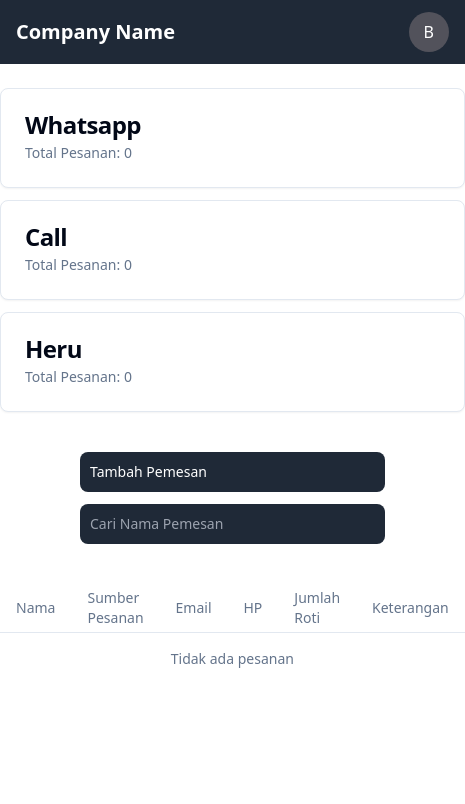
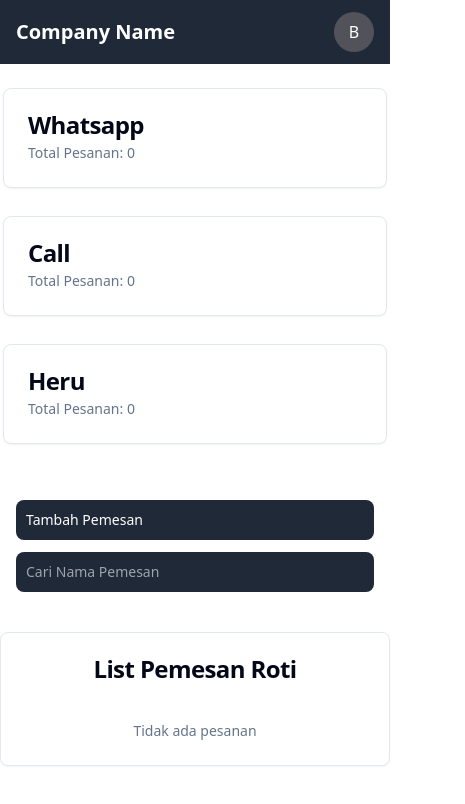
Before and after one commit to herbayulet/Jendela-Assesment, a React (Vite) app: page / in a window 390 px wide. Shown: the top 804 px of the page, 465 px wide, since content can reach past the window. Built offline with nearby package versions, Linux system fonts and the light colour scheme; sample sign-in values are in the browser's storage.

Commit message:
make it responsive

```diff
--- a/src/components/CardPesanan.tsx
+++ b/src/components/CardPesanan.tsx
@@ -22,7 +22,7 @@ const CardPesanan: React.FC<CardPesananProps> = ({ orders }) => {
     <>
       {groupedOrders.length > 0 ? (
         groupedOrders.map((data) => (
-          <div>
+          <div className="w-full sm:w-44  max-w-sm mx-auto mb-4">
             <Card key={data.nama}>
               <CardHeader>
                 <CardTitle>{data?.sumber}</CardTitle>
@@ -33,24 +33,30 @@ const CardPesanan: React.FC<CardPesananProps> = ({ orders }) => {
         ))
       ) : (
         <>
+          <div className="w-full max-w-sm mx-auto mb-4">
             <Card>
               <CardHeader>
                 <CardTitle>Whatsapp</CardTitle>
                 <CardDescription>Total Pesanan: 0</CardDescription>
               </CardHeader>
             </Card>
+          </div>
+          <div className="w-full max-w-sm mx-auto mb-4">
             <Card>
               <CardHeader>
                 <CardTitle>Call</CardTitle>
                 <CardDescription>Total Pesanan: 0</CardDescription>
               </CardHeader>
             </Card>
+          </div>
+          <div className="w-full max-w-sm mx-auto mb-4">
             <Card>
               <CardHeader>
                 <CardTitle>Heru</CardTitle>
                 <CardDescription>Total Pesanan: 0</CardDescription>
               </CardHeader>
             </Card>
+          </div>
         </>
       )}
     </>
--- a/src/components/FormModal.tsx
+++ b/src/components/FormModal.tsx
@@ -29,7 +29,7 @@ const FormModal: React.FC<FormModalProps> = ({ addOrder, onClose }) => {
   return (
     <div className="flex items-center justify-center">
       <div className="bg-slate-200 p-8 rounded-lg shadow-lg w-96">
-        <h2 className="text-2xl mb-4">Login Order Roti</h2>
+        <h2 className="text-2xl mb-4">Form Order Roti</h2>
         {error && <p className="text-red-500 mb-4">{error}</p>}
         <form onSubmit={handleSubmit(onSubmit)}>
           <div className="mb-4">
--- a/src/components/InputSelect.tsx
+++ b/src/components/InputSelect.tsx
@@ -26,7 +26,7 @@ const InputSelect: React.FC<InputSelectProps> = ({
     setIsDialogOpen(false);
   };
   return (
-    <div className="mx-20 py-10">
+    <div className="container mx-auto px-4 py-10">
       <div className="flex sm:flex-row sm:justify-between flex-col gap-3">
         <Dialog open={isDialogOpen} onOpenChange={setIsDialogOpen}>
           <div
--- a/src/components/Navbar.tsx
+++ b/src/components/Navbar.tsx
@@ -11,12 +11,23 @@ import { useNavigate } from "react-router-dom";
 
 const Navbar = () => {
   const isMobile = useMediaQuery({ maxWidth: 768 });
+  const isVerySmall = useMediaQuery({ maxWidth: 320 });
   const router = useNavigate();
 
   return (
-    <div className="h-16 bg-gray-800 text-white flex flex-row justify-between items-center px-4">
-      <p className="text-xl font-bold">Company Name</p>
-      <div className="w-10 h-10 flex items-center justify-center rounded-full bg-zinc-600">
+    <div
+      className={`h-16 bg-gray-800 text-white flex flex-row justify-between items-center px-4 ${
+        isVerySmall ? "w-full" : ""
+      }`}
+    >
+      <p className={`text-xl font-bold ${isVerySmall ? "text-center" : ""}`}>
+        Company Name
+      </p>
+      <div
+        className={`w-10 h-10 flex items-center justify-center rounded-full bg-zinc-600 ${
+          isVerySmall ? "mx-auto" : ""
+        }`}
+      >
         {isMobile ? (
           <DropdownMenu>
             <DropdownMenuTrigger>B</DropdownMenuTrigger>
--- a/src/components/Sidebar.tsx
+++ b/src/components/Sidebar.tsx
@@ -5,7 +5,7 @@ import { useNavigate } from "react-router-dom";
 const Sidebar = () => {
   const router = useNavigate();
   return (
-    <div className="w-60 bg-gray-100 hidden flex-col justify-between h-screen sm:flex">
+    <div className="w-60 bg-gray-100 hidden flex-col justify-between h-screen md:flex lg:flex">
       <div className="p-4">
         <a href="/home" className="block py-2 text-lg font-semibold">
           Home
--- a/src/components/TablePemesan.tsx
+++ b/src/components/TablePemesan.tsx
@@ -1,4 +1,72 @@
+// import { Order } from "@/interface/Oder";
+// import {
+//   Table,
+//   TableBody,
+//   TableCaption,
+//   TableCell,
+//   TableHead,
+//   TableHeader,
+//   TableRow,
+// } from "./ui/table";
+
+// interface TablePemesanProps {
+//   orders: Order[];
+// }
+
+// const TablePemesan: React.FC<TablePemesanProps> = ({ orders }) => {
+//   return (
+//     <Table className="w-full table-auto">
+//       {orders.length > 0 ? (
+//         <TableCaption>List Pemesan Roti</TableCaption>
+//       ) : (
+//         <TableCaption>Tidak ada pesanan</TableCaption>
+//       )}
+//       <TableHeader>
+//         <TableRow>
+//           <TableHead className="w-[100px] text-sm">Nama</TableHead>
+//           <TableHead className="text-sm">Sumber Pesanan</TableHead>
+//           <TableHead className="text-sm">Email</TableHead>
+//           <TableHead className="text-sm whitespace-nowrap">HP</TableHead>
+//           <TableHead className="text-sm whitespace-nowrap">
+//             Jumlah Roti
+//           </TableHead>
+//           <TableHead className="text-sm whitespace-nowrap">
+//             Keterangan
+//           </TableHead>
+//         </TableRow>
+//       </TableHeader>
+//       <TableBody>
+//         {orders.length > 0 ? (
+//           orders.map((data) => (
+//             <TableRow key={data.nama}>
+//               <TableCell className="font-medium text-sm">
+//                 {data?.nama}
+//               </TableCell>
+//               <TableCell className="text-sm">{data.sumber}</TableCell>
+//               <TableCell className="text-sm">{data?.email}</TableCell>
+//               <TableCell className="text-sm whitespace-nowrap">
+//                 {data?.hp}
+//               </TableCell>
+//               <TableCell className="text-sm whitespace-nowrap">
+//                 {data?.jumlah}
+//               </TableCell>
+//               <TableCell className="text-sm whitespace-nowrap">
+//                 {data?.keterangan}
+//               </TableCell>
+//             </TableRow>
+//           ))
+//         ) : (
+//           <></>
+//         )}
+//       </TableBody>
+//     </Table>
+//   );
+// };
+
+// export default TablePemesan;
+
 import { Order } from "@/interface/Oder";
+import { useMediaQuery } from "react-responsive";
 import {
   Table,
   TableBody,
@@ -8,14 +76,65 @@ import {
   TableHeader,
   TableRow,
 } from "./ui/table";
+import { Card, CardContent, CardHeader, CardTitle } from "./ui/card";
+import React, { useEffect, useState } from "react";
 
 interface TablePemesanProps {
   orders: Order[];
 }
 
 const TablePemesan: React.FC<TablePemesanProps> = ({ orders }) => {
+  const isSmallScreen = useMediaQuery({ maxWidth: 650 });
+
+  const [width, setWidth] = useState(window.innerWidth);
+  const [height, setHeight] = useState(window.innerHeight);
+
+  useEffect(() => {
+    const handleResize = () => {
+      setWidth(window.innerWidth);
+      setHeight(window.innerHeight);
+    };
+    window.addEventListener("resize", handleResize);
+    return () => {
+      window.removeEventListener("resize", handleResize);
+    };
+  }, []);
+
+  console.log(width, "ini lebar");
+  console.log(height, "ini tinggi");
+
   return (
-    <Table>
+    <>
+      {isSmallScreen ? (
+        <Card className="w-full">
+          <CardHeader className="flex items-center justify-center">
+            <CardTitle>List Pemesan Roti</CardTitle>
+          </CardHeader>
+          <CardContent>
+            {orders.length > 0 ? (
+              <TableCaption className="flex items-center justify-center">
+                List Pemesan Roti
+              </TableCaption>
+            ) : (
+              <TableCaption className="flex items-center justify-center">
+                Tidak ada pesanan
+              </TableCaption>
+            )}
+            {orders.map((data) => (
+              <div key={data.nama} className="grid grid-cols-2 gap-4">
+                <div className="col-span-1">{data?.nama}</div>
+                <div className="col-span-1">{data.sumber}</div>
+                <div className="col-span-1">{data?.email}</div>
+                <div className="col-span-1">{data?.hp}</div>
+                <div className="col-span-1">{data?.jumlah}</div>
+                <div className="col-span-1">{data?.keterangan}</div>
+              </div>
+            ))}
+          </CardContent>
+        </Card>
+      ) : (
+        <div className={`${isSmallScreen ? "hidden" : ""}`}>
+          <Table className="w-full table-auto">
             {orders.length > 0 ? (
               <TableCaption>List Pemesan Roti</TableCaption>
             ) : (
@@ -23,24 +142,36 @@ const TablePemesan: React.FC<TablePemesanProps> = ({ orders }) => {
             )}
             <TableHeader>
               <TableRow>
-          <TableHead className="w-[100px]">Nama</TableHead>
-          <TableHead>Sumber Pesanan</TableHead>
-          <TableHead>Email</TableHead>
-          <TableHead className="">HP</TableHead>
-          <TableHead className="">Jumlah Roti</TableHead>
-          <TableHead className="">Keterangan</TableHead>
+                <TableHead className="w-[100px] text-sm">Nama</TableHead>
+                <TableHead className="text-sm">Sumber Pesanan</TableHead>
+                <TableHead className="text-sm">Email</TableHead>
+                <TableHead className="text-sm whitespace-nowrap">HP</TableHead>
+                <TableHead className="text-sm whitespace-nowrap">
+                  Jumlah Roti
+                </TableHead>
+                <TableHead className="text-sm whitespace-nowrap">
+                  Keterangan
+                </TableHead>
               </TableRow>
             </TableHeader>
             <TableBody>
               {orders.length > 0 ? (
                 orders.map((data) => (
                   <TableRow key={data.nama}>
-              <TableCell className="font-medium">{data?.nama}</TableCell>
-              <TableCell>{data.sumber}</TableCell>
-              <TableCell>{data?.email}</TableCell>
-              <TableCell className="">{data?.hp}</TableCell>
-              <TableCell className="">{data?.jumlah}</TableCell>
-              <TableCell className="">{data?.keterangan}</TableCell>
+                    <TableCell className="font-medium text-sm">
+                      {data?.nama}
+                    </TableCell>
+                    <TableCell className="text-sm">{data.sumber}</TableCell>
+                    <TableCell className="text-sm">{data?.email}</TableCell>
+                    <TableCell className="text-sm whitespace-nowrap">
+                      {data?.hp}
+                    </TableCell>
+                    <TableCell className="text-sm whitespace-nowrap">
+                      {data?.jumlah}
+                    </TableCell>
+                    <TableCell className="text-sm whitespace-nowrap">
+                      {data?.keterangan}
+                    </TableCell>
                   </TableRow>
                 ))
               ) : (
@@ -48,7 +179,9 @@ const TablePemesan: React.FC<TablePemesanProps> = ({ orders }) => {
               )}
             </TableBody>
           </Table>
+        </div>
+      )}
+    </>
   );
 };
-
 export default TablePemesan;
```
Lines whose indentation alone changed are shown as unchanged.
